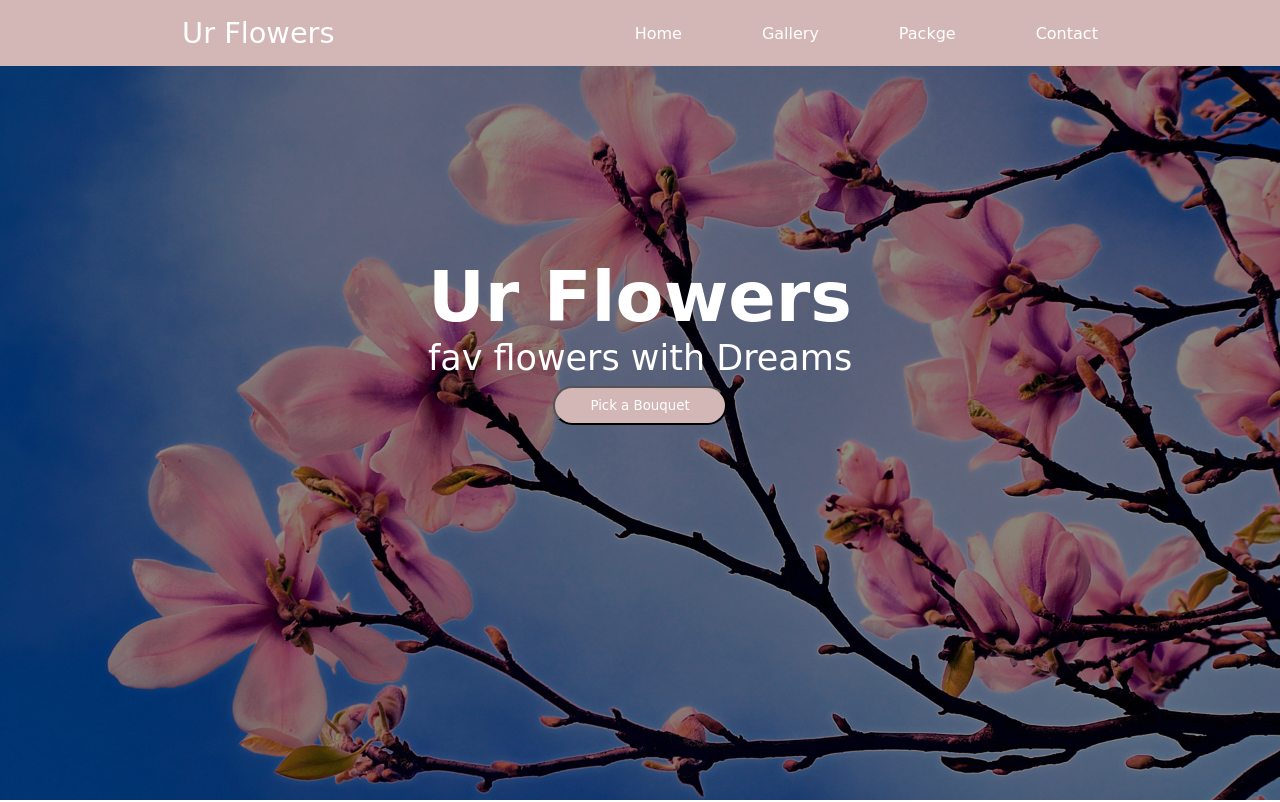
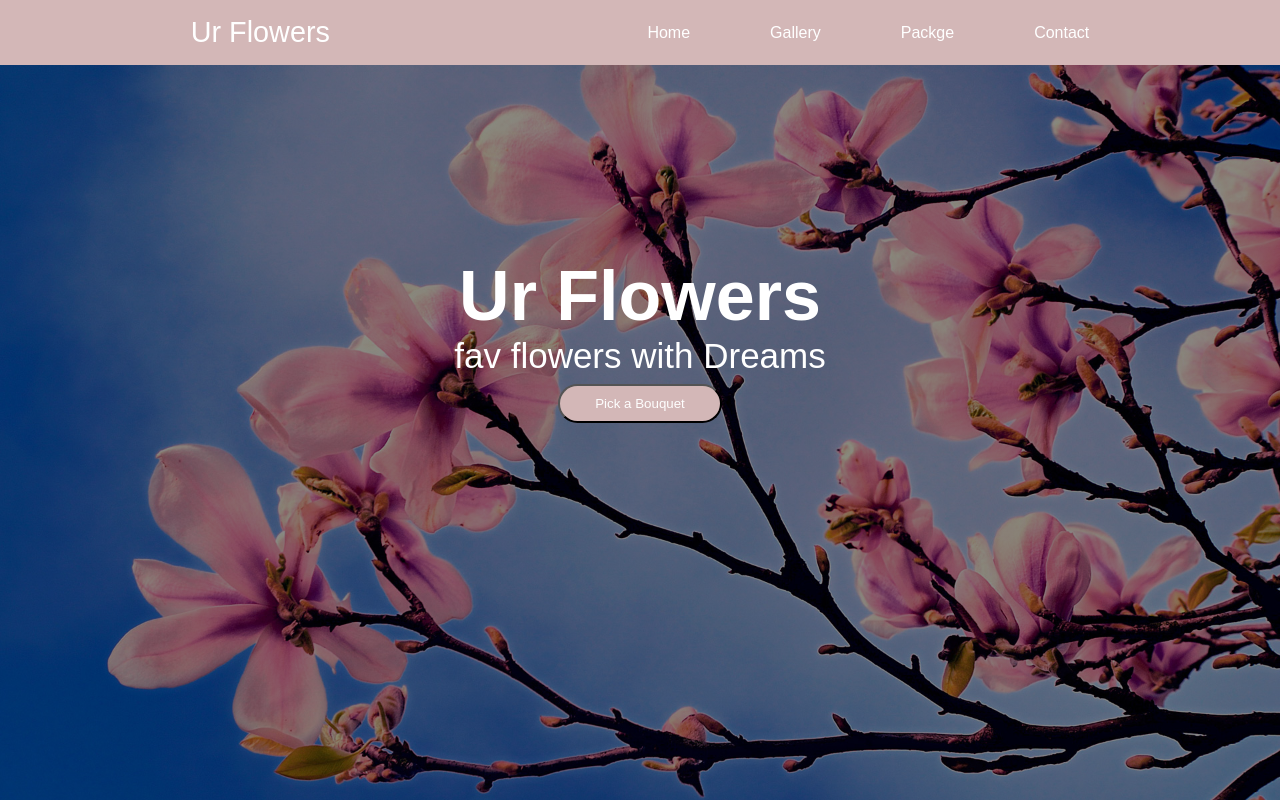
Before and after one commit to AHLAM-FEKRY/ur-flowers, a plain HTML site: page index.html in a window 1280 px wide. Shown: the top 802 px of the page. Drawn offline with nearby package versions, Linux system fonts and the light colour scheme; a web font is replaced by a local one.

Commit message:
Update style.css

```diff
--- a/style.css
+++ b/style.css
@@ -1,7 +1,7 @@
 @import url('https://fonts.googleapis.com/css2?family=Ubuntu:ital,wght@0,300;0,400;0,500;0,700;1,300;1,400;1,500;1,700&display=swap');
 
 * {
-    font-family: "Dancing Script", cursive;
+    font-family: Arial, Helvetica, sans-serif;
     padding: 0;
     margin: 0;
     box-sizing: border-box;
```
